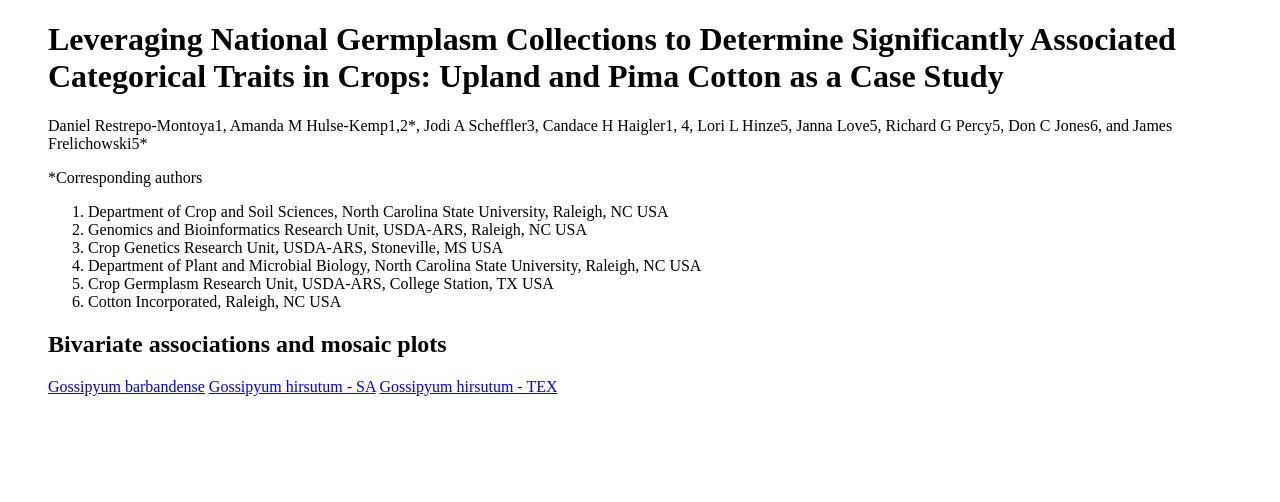
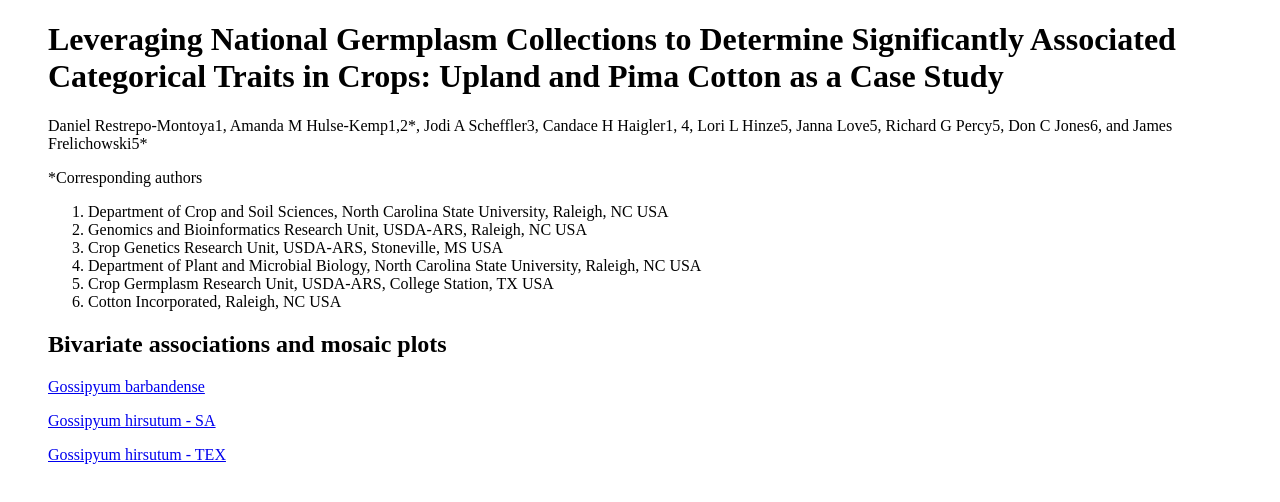
Before and after one commit to drestmont/categorical_proof, a plain HTML site: page index.html in a window 1280 px wide. Drawn offline with Linux system fonts and the light colour scheme.

Commit message:
Update index.html

```diff
--- a/index.html
+++ b/index.html
@@ -19,9 +19,9 @@
               <li>Cotton Incorporated, Raleigh, NC USA</li>
 	 </ol>
 	 <h2>Bivariate associations and mosaic plots</h2>
-	 <a href="https://drestmont.github.io/categorical_proof/ref1.html" title="Ref_1">Gossipyum barbandense</a>
-	 <a href="https://drestmont.github.io/categorical_proof/gh-sa_mod_PAG_pvalue_plot_share_version.html" title="Ref_1">Gossipyum hirsutum - SA</a>
-	 <a href="https://drestmont.github.io/categorical_proof/gh-tx_mod_PAG_pvalue_plot_share_version.html" title="Ref_1">Gossipyum hirsutum - TEX</a>
+	 <p><a href="https://drestmont.github.io/categorical_proof/ref1.html" title="Ref_1">Gossipyum barbandense</a></p>
+	 <p><a href="https://drestmont.github.io/categorical_proof/gh-sa_mod_PAG_pvalue_plot_share_version.html" title="gh-sa_mod_PAG_pvalue_plot_share_version">Gossipyum hirsutum - SA</a></p>
+	 <p><a href="https://drestmont.github.io/categorical_proof/gh-tx_mod_PAG_pvalue_plot_share_version.html" title="gh-tx_mod_PAG_pvalue_plot_share_version">Gossipyum hirsutum - TEX</a></p>
       </ul>
    </body>
 
```
